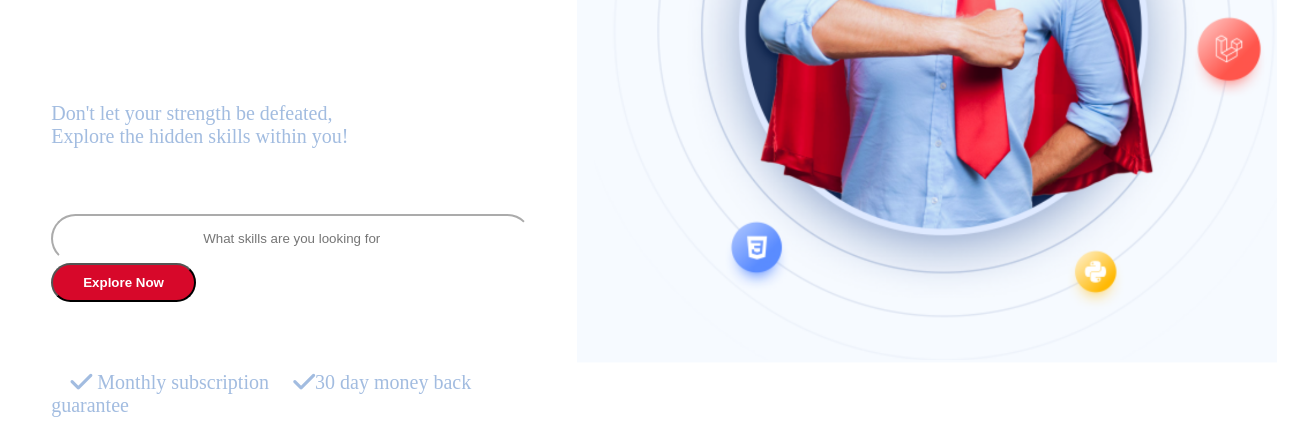
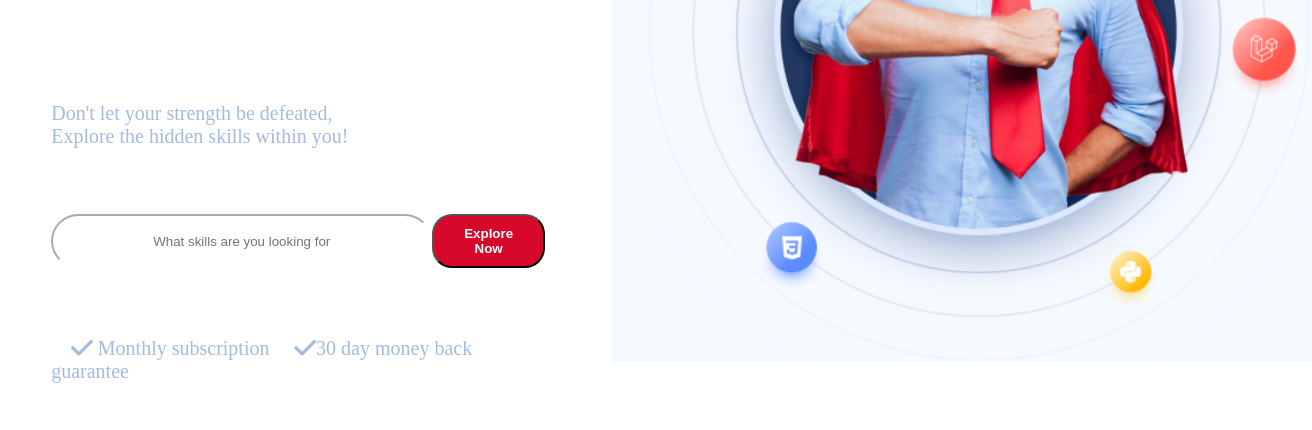
Before and after one commit to Lavender-Anyango/Skill-Hero-Website, a plain HTML site: page index.html in a window 1280 px wide. Shown: the part 401-831 px from the top of the page, 1312 px wide, since content can reach past the window. Drawn offline with Linux system fonts and the light colour scheme.

Commit message:
making the website responsive

```diff
--- a/index.html
+++ b/index.html
@@ -36,7 +36,7 @@
 
              <br>
              <br>
-             <div>
+             <div class="try">
                 <input type="text" name="" id="" placeholder="What skills are you looking for?">
                 <button class="btn2">Explore Now</button>
              </div>
--- a/style.css
+++ b/style.css
@@ -41,7 +41,7 @@ body{
 }
 .main{
     display: flex;
-    gap: 10%;
+    gap: 15%;
 }
 #mainimg{
     width: 700px;
@@ -54,7 +54,7 @@ body{
     color: #D7082A;
 }
 input{
-    padding: 15px 150px;
+    padding: 15px 100px;
     border-radius: 30px;
     border-color: white;
 
@@ -75,6 +75,9 @@ input{
     padding: 10px 30px;
     border-radius: 20px;
    color: white;
+}
+.try{
+    display: flex;
 }
 
 
@@ -136,4 +139,8 @@ input{
         font-size: 40px;
         color: #223A59;
     }
+    .try{
+        display: flex;
+        flex-wrap: wrap;
+    }
 }
```
